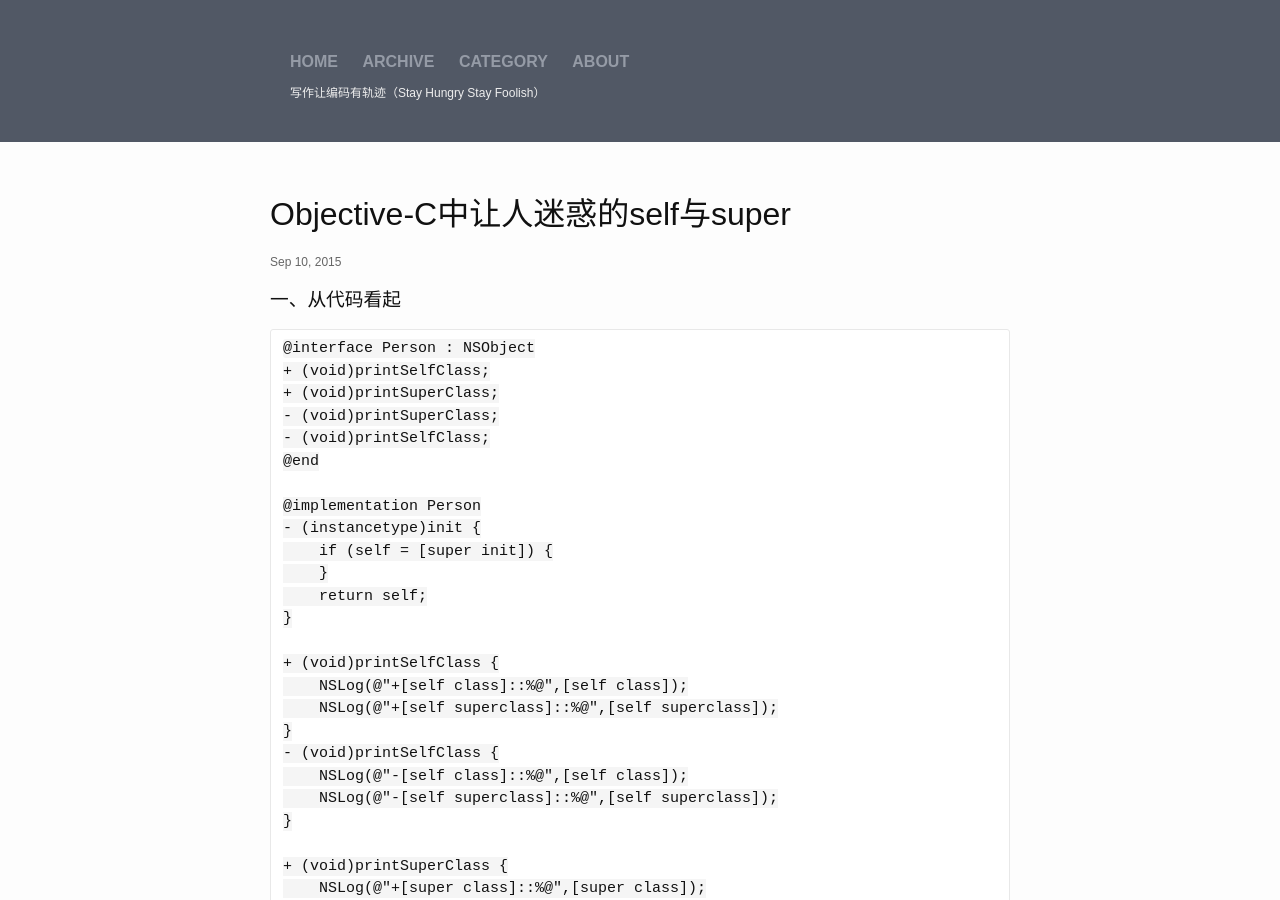
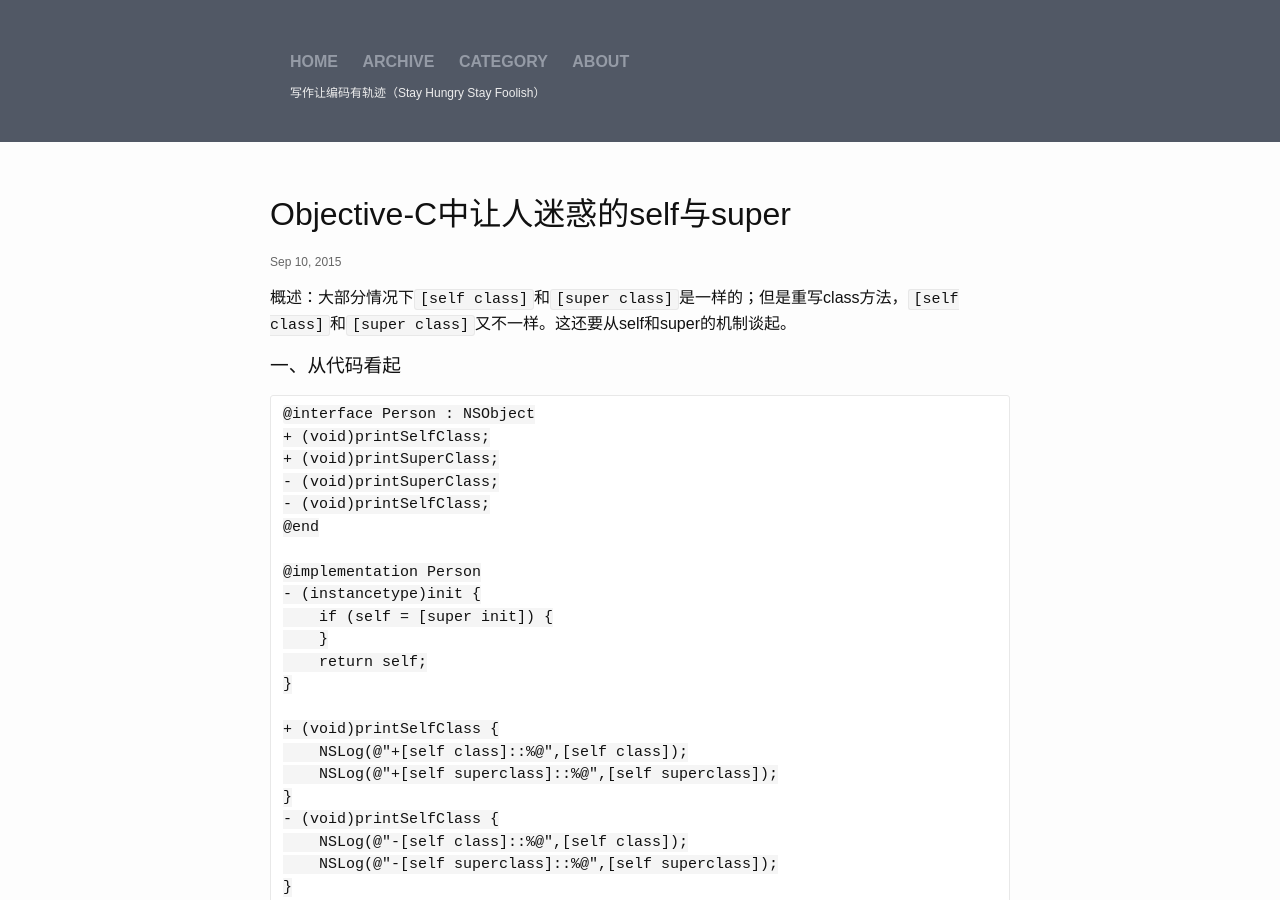
Before and after one commit to ace2github/cch, a Jekyll site: the page built from _posts/2015-09-10-Objective-C中让人迷惑的self与super.markdown, in a window 1280 px wide and 900 px high. Built offline with Jekyll 4.4.1, drawn with Linux system fonts in a browser that asks for light colours; Markdown is read by kramdown in place of the engine named in the settings.

Commit message:
new post

```diff
--- a/_posts/2015-09-10-Objective-C中让人迷惑的self与super.markdown
+++ b/_posts/2015-09-10-Objective-C中让人迷惑的self与super.markdown
@@ -4,6 +4,8 @@ title:  "Objective-C中让人迷惑的self与super"
 date:   2015-09-10 20:56:58
 categories: iOS-Dev
 ---
+概述：大部分情况下`[self class]`和`[super class]`是一样的；但是重写class方法，`[self class]`和`[super class]`又不一样。这还要从self和super的机制谈起。
+
 ###一、从代码看起
 
 	@interface Person : NSObject
```
